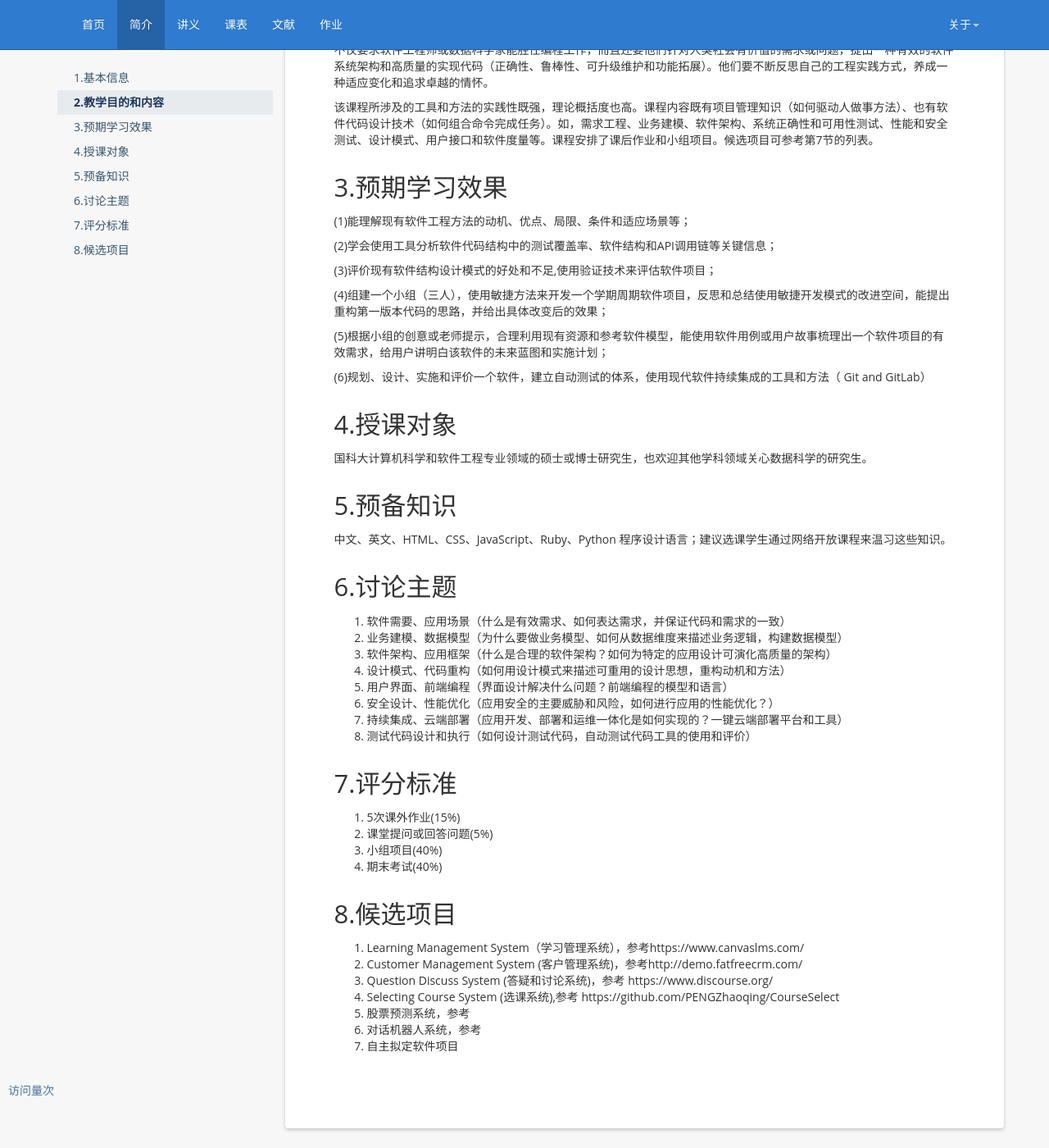
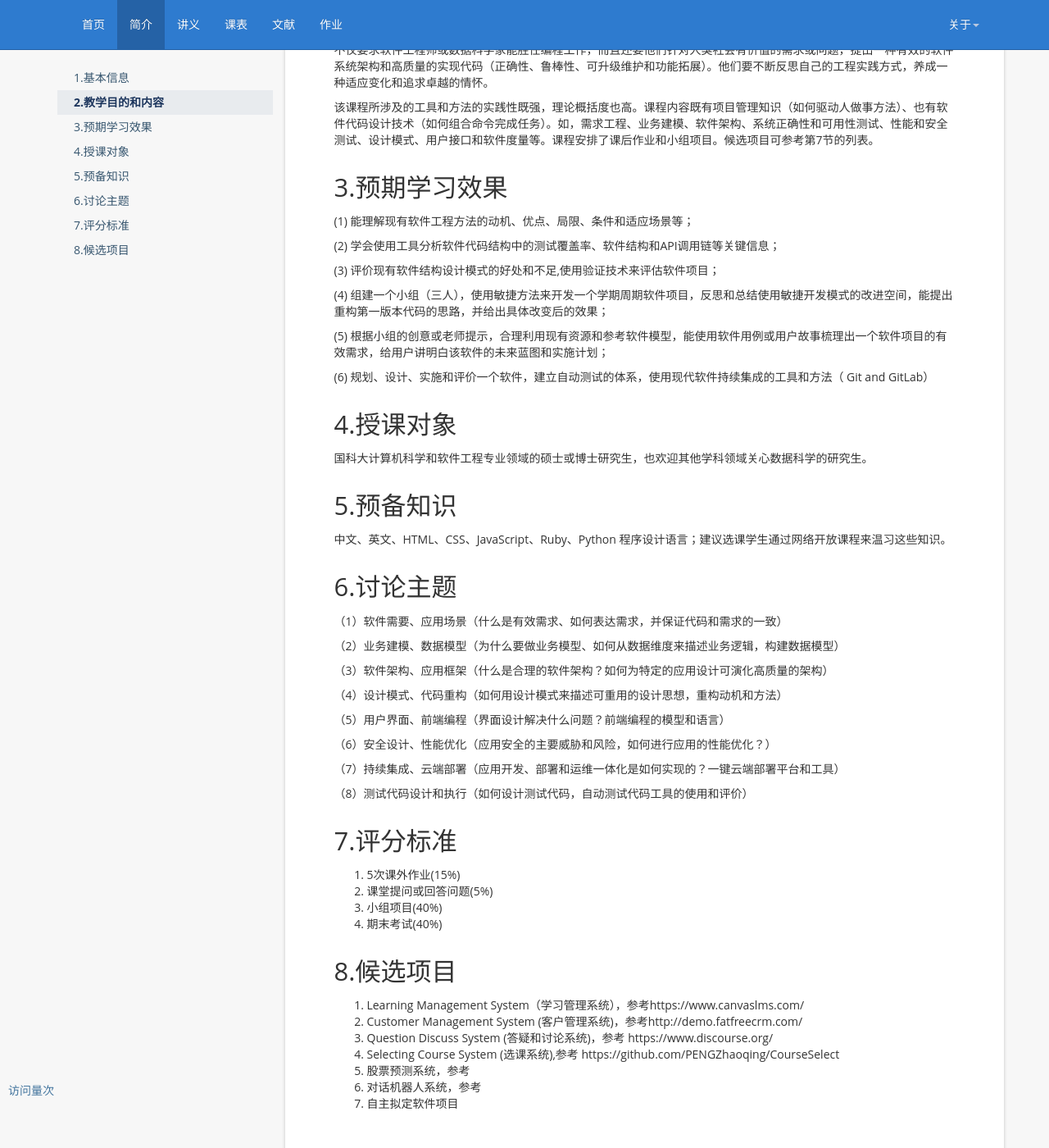
Before and after one commit to tjluo-ucas/ase, a Jekyll site: the page built from _posts/2019-02-08-intro.md, in a window 1280 px wide and 1400 px high, scrolled down 418 px. Shown: the whole window at 82% size. Built offline with Jekyll 4.4.1, drawn with Linux system fonts in a browser that asks for light colours; nearby versions of some CDN libraries; comment, search, counter and statistics services are not loaded.

Commit message:
Update 2019-02-08-intro.md

```diff
--- a/_posts/2019-02-08-intro.md
+++ b/_posts/2019-02-08-intro.md
@@ -35,17 +35,17 @@ banner: 课程简介
 
 3.预期学习效果 {#outcomes}
 ---------------------------------
-(1)能理解现有软件工程方法的动机、优点、局限、条件和适应场景等；
+(1) 能理解现有软件工程方法的动机、优点、局限、条件和适应场景等；
 
-(2)学会使用工具分析软件代码结构中的测试覆盖率、软件结构和API调用链等关键信息；
+(2) 学会使用工具分析软件代码结构中的测试覆盖率、软件结构和API调用链等关键信息；
 
-(3)评价现有软件结构设计模式的好处和不足,使用验证技术来评估软件项目；
+(3) 评价现有软件结构设计模式的好处和不足,使用验证技术来评估软件项目；
 
-(4)组建一个小组（三人），使用敏捷方法来开发一个学期周期软件项目，反思和总结使用敏捷开发模式的改进空间，能提出重构第一版本代码的思路，并给出具体改变后的效果；
+(4) 组建一个小组（三人），使用敏捷方法来开发一个学期周期软件项目，反思和总结使用敏捷开发模式的改进空间，能提出重构第一版本代码的思路，并给出具体改变后的效果；
 
-(5)根据小组的创意或老师提示，合理利用现有资源和参考软件模型，能使用软件用例或用户故事梳理出一个软件项目的有效需求，给用户讲明白该软件的未来蓝图和实施计划；
+(5) 根据小组的创意或老师提示，合理利用现有资源和参考软件模型，能使用软件用例或用户故事梳理出一个软件项目的有效需求，给用户讲明白该软件的未来蓝图和实施计划；
 
-(6)规划、设计、实施和评价一个软件，建立自动测试的体系，使用现代软件持续集成的工具和方法（ Git and GitLab）
+(6) 规划、设计、实施和评价一个软件，建立自动测试的体系，使用现代软件持续集成的工具和方法（ Git and GitLab）
 
 4.授课对象 {#audience}
 ---------------------------
@@ -57,14 +57,21 @@ banner: 课程简介
 
 6.讨论主题 {#topics}
 ----------------------------
-1. 软件需要、应用场景（什么是有效需求、如何表达需求，并保证代码和需求的一致）
-2. 业务建模、数据模型（为什么要做业务模型、如何从数据维度来描述业务逻辑，构建数据模型）
-3. 软件架构、应用框架（什么是合理的软件架构？如何为特定的应用设计可演化高质量的架构）
-4. 设计模式、代码重构（如何用设计模式来描述可重用的设计思想，重构动机和方法）
-5. 用户界面、前端编程（界面设计解决什么问题？前端编程的模型和语言）
-6. 安全设计、性能优化（应用安全的主要威胁和风险，如何进行应用的性能优化？）
-7. 持续集成、云端部署（应用开发、部署和运维一体化是如何实现的？一键云端部署平台和工具）
-8. 测试代码设计和执行（如何设计测试代码，自动测试代码工具的使用和评价）
+（1）软件需要、应用场景（什么是有效需求、如何表达需求，并保证代码和需求的一致）
+
+（2）业务建模、数据模型（为什么要做业务模型、如何从数据维度来描述业务逻辑，构建数据模型）
+
+（3）软件架构、应用框架（什么是合理的软件架构？如何为特定的应用设计可演化高质量的架构）
+
+（4）设计模式、代码重构（如何用设计模式来描述可重用的设计思想，重构动机和方法）
+
+（5）用户界面、前端编程（界面设计解决什么问题？前端编程的模型和语言）
+
+（6）安全设计、性能优化（应用安全的主要威胁和风险，如何进行应用的性能优化？）
+
+（7）持续集成、云端部署（应用开发、部署和运维一体化是如何实现的？一键云端部署平台和工具）
+
+（8）测试代码设计和执行（如何设计测试代码，自动测试代码工具的使用和评价）
 
 7.评分标准 {#assessment}
 ---------------------------
```
